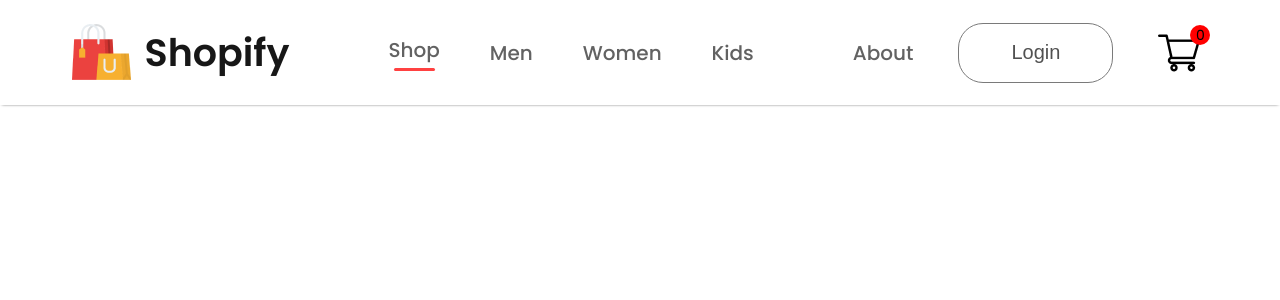
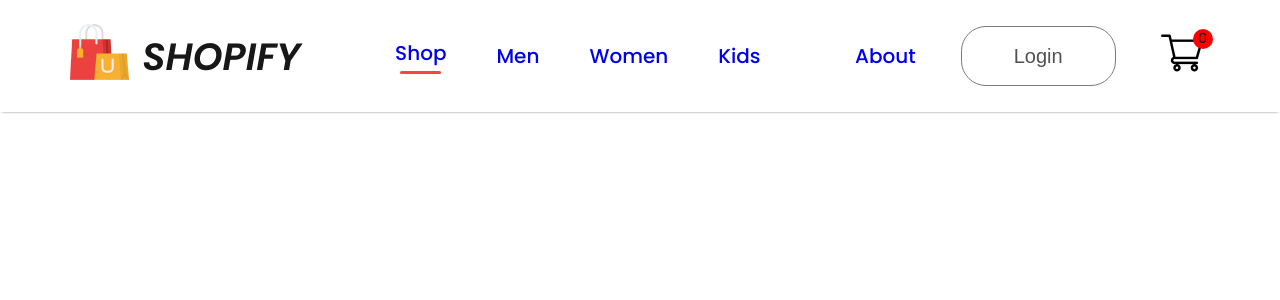
Before and after one commit to ValeryRaikov/React-SoftUni-Final-Project, a React (Vite) app in the folder client/: page / in a window 1280 px wide. Shown: the top 300 px of the page. Built offline with nearby package versions, Linux system fonts and the light colour scheme.

Commit message:
Configure Routes and fix Navbar

```diff
--- a/client/src/App.jsx
+++ b/client/src/App.jsx
@@ -1,9 +1,30 @@
-import Navbar from "./components/navbar/Navbar"
+import { Routes, Route } from 'react-router-dom';
+
+import Navbar from './components/navbar/Navbar';
+import Shop from './components/shop/Shop';
+import Category from './components/category/Category';
+import Product from './components/product/Product';
+import About from './components/about/About';
+import Registration from './components/registration/Registration';
+import Cart from './components/cart/Cart';
 
 function App() {
      return (
         <>
             <Navbar />
+
+            <Routes>
+                <Route path='/' element={<Shop /> } />
+                <Route path='/men' element={<Category category='men' /> } />
+                <Route path='/women' element={<Category category='women' /> } />
+                <Route path='/kids' element={<Category category='kids' /> } />
+                <Route path='/product' element={<Product />}>
+                    <Route path=':productId' element={<Product />} />
+                </Route>
+                <Route path='/about' element={<About />} />
+                <Route path='/login' element={<Registration /> } />
+                <Route path='/cart' element={<Cart /> } />
+            </Routes>
         </>
     )
 }
--- a/client/src/components/navbar/Navbar.css
+++ b/client/src/components/navbar/Navbar.css
@@ -16,7 +16,9 @@
 .nav-logo p {
     color: #171717;
     font-size: 38px;
+    font-style: italic;
     font-weight: 600;
+    text-transform: uppercase;
 }
 
 .nav-menu {
--- a/client/src/components/navbar/Navbar.jsx
+++ b/client/src/components/navbar/Navbar.jsx
@@ -1,7 +1,9 @@
+import { useState } from 'react';
+import { Link } from 'react-router-dom';
+
 import './Navbar.css';
 import logo from '../assets/logo.png';
 import cart_icon from '../assets/cart_icon.png';
-import { useState } from 'react';
 
 export default function Navbar() {
     const [menu, setMenu] = useState('shop');
@@ -9,29 +11,40 @@ export default function Navbar() {
     return (
          <div className='navbar'>
             <div className='nav-logo'>
-                <img src={logo} alt="" />
-                <p>Shopify</p>
+                <Link style={{textDecoration: 'none'}} to='/'>
+                    <img src={logo} alt="" />
+                </Link>
+                    <p>Shopify</p>
             </div>
             <ul className='nav-menu'>
                 <li onClick={() => setMenu('shop')}>
-                    Shop{menu === 'shop' ? <hr /> : <></>}
+                    <Link style={{textDecoration: 'none'}} to='/'>Shop</Link>
+                    {menu === 'shop' ? <hr /> : <></>}
                 </li>
                 <li onClick={() => setMenu('men')}>
-                    Men{menu === 'men' ? <hr /> : <></>}
+                    <Link style={{textDecoration: 'none'}} to='/men'>Men</Link>
+                    {menu === 'men' ? <hr /> : <></>}
                 </li>
                 <li onClick={() => setMenu('women')}>
-                    Women{menu === 'women' ? <hr /> : <></>}
+                    <Link style={{textDecoration: 'none'}} to='/women'>Women</Link>
+                    {menu === 'women' ? <hr /> : <></>}
                 </li>
                 <li onClick={() => setMenu('kids')}>
-                    Kids{menu === 'kids' ? <hr /> : <></>}
+                    <Link style={{textDecoration: 'none'}} to='/kids'>Kids</Link>
+                    {menu === 'kids' ? <hr /> : <></>}
                 </li>
             </ul>
             <div className="nav-login-cart">
                 <li onClick={() => setMenu('about')}>
-                    About{menu === 'about' ? <hr /> : <></>}
+                    <Link style={{textDecoration: 'none'}} to='/about'>About</Link>
+                    {menu === 'about' ? <hr /> : <></>}
                 </li>
-                <button>Login</button>
-                <img src={cart_icon} alt="" />
+                <Link to='/login'>
+                    <button>Login</button>
+                </Link>
+                <Link to='/cart'>
+                    <img src={cart_icon} alt="" />
+                </Link>
                 <div className="nav-cart-count">0</div>
             </div>
          </div>
--- a/client/src/main.jsx
+++ b/client/src/main.jsx
@@ -1,9 +1,13 @@
 import React from 'react'
 import ReactDOM from 'react-dom/client'
+import { BrowserRouter } from 'react-router-dom';
+
 import App from './App.jsx'
 
 ReactDOM.createRoot(document.getElementById('root')).render(
     <React.StrictMode>
-        <App />
+        <BrowserRouter>
+            <App />
+        </BrowserRouter>
     </React.StrictMode>,
 )
```
